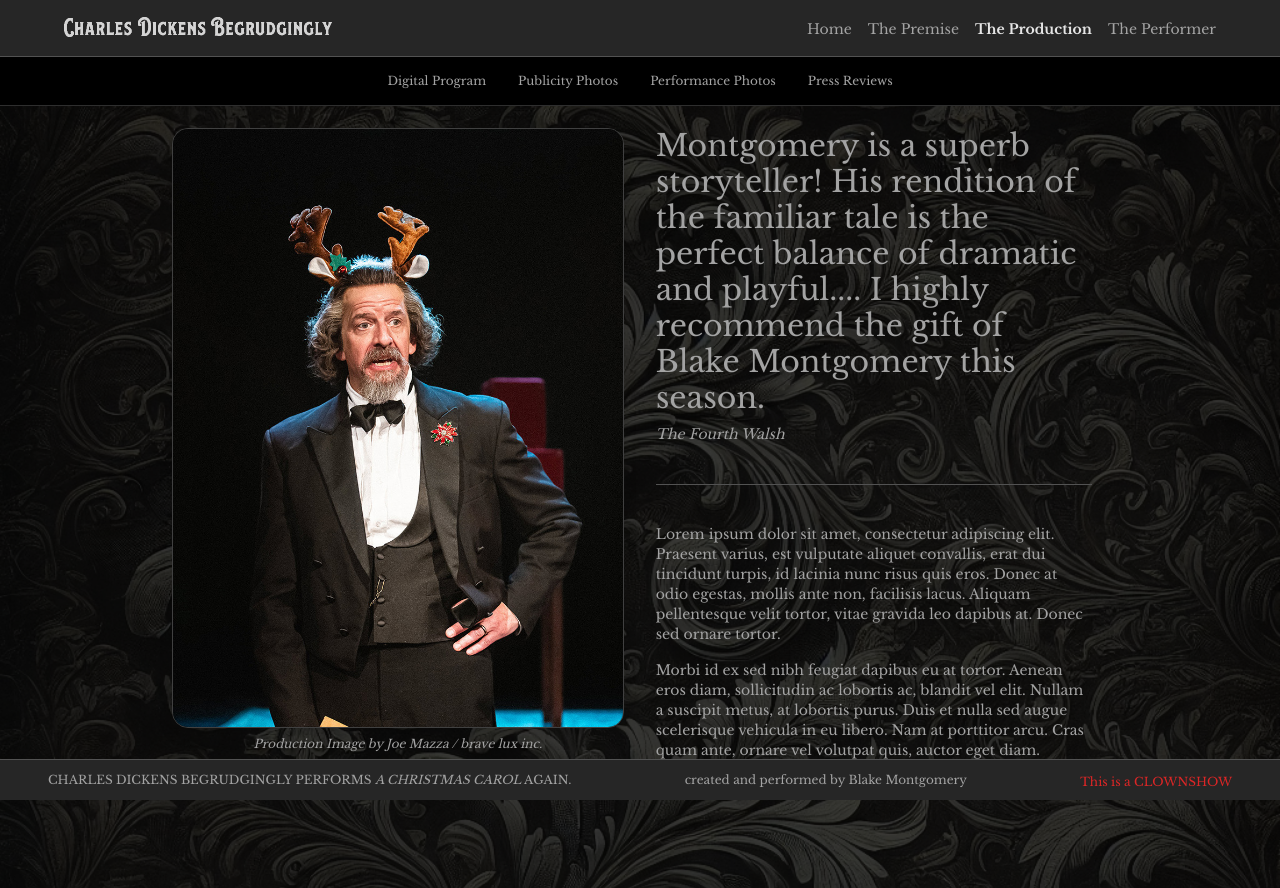
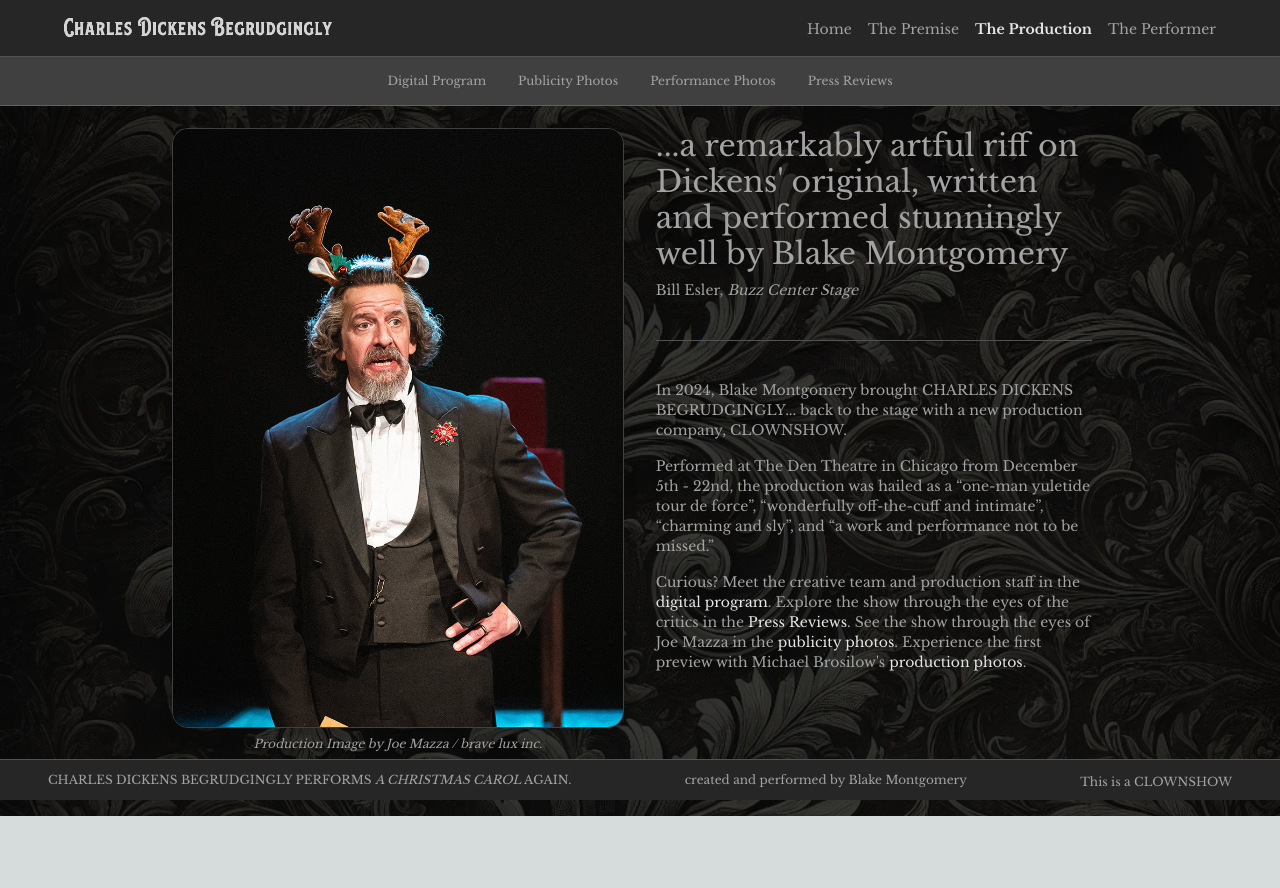
Before and after one commit to montblake/begrudgingly, a Next.js app: page /production in a window 1280 px wide. After the commit the page ends 816 px from the top, so only its background shows below. Built offline with nearby package versions, Linux system fonts and the light colour scheme.

Commit message:
More Details Filled out, Production Page

```diff
--- a/app/components/footer.tsx
+++ b/app/components/footer.tsx
@@ -82,7 +82,7 @@ export default function Footer() {
         >
           {/* <hr className="w-full border-neutral-600 border-t-1" /> */}
           {/* <div className="text-xs md:text-sm"> */}
-          <p className="text-xs inline-block text-red-600">
+          <p className="text-xs inline-block text-neutral-400 hover:text-red-600 active:underline">
             <span className="hidden lg:inline">This is a </span>
             <span className=" uppercase">clownshow</span>
           </p>
--- a/app/components/production_links.tsx
+++ b/app/components/production_links.tsx
@@ -26,7 +26,7 @@ export default function ProductionLinks() {
   ];
 
   return (
-    <div className="flex flex-row justify-center items-center gap-4 sm:gap-8 py-4 bg-black w-full h-fit border-b border-neutral-200/20 px-8">
+    <div className="flex flex-row justify-center items-center gap-4 sm:gap-8 py-4 bg-neutral-700 w-full h-fit border-b border-neutral-200/20 px-8">
       {links.map((link) => {
         const isCurrentPage = pathname === link.href;
         return (
--- /dev/null
+++ b/app/components/second_nav_prod.tsx
@@ -0,0 +1,31 @@
+export default function SecondNav() {
+  return (
+    <div className="flex flex-col justify-center items-start gap-2 text-xs lg:text-sm text-black w-full mix-blend-screen">
+      <div className="flex flex-col justify-center items-center gap-2 text-xs lg:text-sm text-black w-full">
+        <p className="text-neutral-400 text-xs font-normal">
+          production credits and company biographies
+        </p>
+        <a href="/performances">
+          <div className="bg-gradient-to-b from-amber-600/80 to-amber-900/80 px-4 py-2 rounded-xl w-full text-neutral-300 border-2 border-black hover:border-neutral-50 transition-colors duration-300 text-center">
+            digital program
+          </div>
+        </a>
+      </div>
+      <a href="/explore">
+        <button className="bg-gradient-to-b from-amber-600/80 to-amber-900/80 px-4 py-2 rounded-xl w-full text-neutral-300 border-2 border-black hover:border-neutral-50 transition-colors duration-300 text-center">
+          Press Reviews, excerpts and links
+        </button>
+      </a>
+      <a href="/artist">
+        <button className="bg-gradient-to-b from-amber-600/80 to-amber-900/80 px-4 py-2 rounded-xl w-full text-neutral-300 border-2 border-black hover:border-neutral-50 transition-colors duration-300 text-center">
+          Publicity photos by Joe Mazza / brave lux inc.
+        </button>
+      </a>
+      <a href="/artist">
+        <button className="bg-gradient-to-b from-amber-600/80 to-amber-900/80 px-4 py-2 rounded-xl w-full text-neutral-300 border-2 border-black hover:border-neutral-50 transition-colors duration-300 text-center">
+          Photos from first preview by Michael Brosilow.
+        </button>
+      </a>
+    </div>
+  );
+}
--- a/app/production/page.tsx
+++ b/app/production/page.tsx
@@ -1,4 +1,5 @@
 import Image from "next/image";
+import SecondNav from "../components/second_nav_prod";
 
 export default function Production() {
   return (
@@ -21,14 +22,20 @@ export default function Production() {
         <div className="w-full max-w-[500px] mx-auto flex flex-col py-4 md:py-0 md:pl-4 md:pr-4  h-full md:overflow-y-scroll">
           <div className="md:mb-0 text-neutral-400 px-4 sm:px-4 md:px-0">
             <h1 className="text-3xl text-center md:text-left drop-shadow-xl">
-              Montgomery is a superb storyteller! His rendition of the familiar
-              tale is the perfect balance of dramatic and playful.... I highly
-              recommend the gift of Blake Montgomery this season.
+              ...a remarkably artful riff on Dickens' original, written and
+              performed stunningly well by Blake Montgomery
             </h1>
             <p className="text-sm mt-2 text-center md:text-left">
-              <span className="italic">The Fourth Walsh</span>
+              Bill Esler, <span className="italic">Buzz Center Stage</span>
             </p>
           </div>
+          {/* <Image
+            src="/production-title.png"
+            alt="Charles Dickens Begrudgingly... at The Den Theatre, Chicago, December 2024"
+            width={1000}
+            height={1000}
+            className="w-full h-auto bg-black/25"
+          /> */}
 
           <div className="w-full h-4 flex justify-center md:justify-start items-center my-8">
             <hr className="w-full border-neutral-600" />
@@ -41,22 +48,39 @@ export default function Production() {
             /> */}
           </div>
 
-          <div className="w-full pt-4 pb-8 px-4 sm:px-4  sm:pb-12 md:px-0 md:pb-16 md:pt-0">
+          <div className="w-full pt-4 pb-8 px-4 sm:px-4  sm:pb-12 md:px-0 md:pb-8 md:pt-0">
             <p className="text-neutral-400 text-sm drop-shadow-xl">
-              Lorem ipsum dolor sit amet, consectetur adipiscing elit. Praesent
-              varius, est vulputate aliquet convallis, erat dui tincidunt
-              turpis, id lacinia nunc risus quis eros. Donec at odio egestas,
-              mollis ante non, facilisis lacus. Aliquam pellentesque velit
-              tortor, vitae gravida leo dapibus at. Donec sed ornare tortor.
+              In 2024, Blake Montgomery brought CHARLES DICKENS BEGRUDGINGLY...
+              back to the stage with a new production company, CLOWNSHOW.
             </p>
-            <p className="text-neutral-400 text-sm mt-4 drop-shadow-xl ">
-              Morbi id ex sed nibh feugiat dapibus eu at tortor. Aenean eros
-              diam, sollicitudin ac lobortis ac, blandit vel elit. Nullam a
-              suscipit metus, at lobortis purus. Duis et nulla sed augue
-              scelerisque vehicula in eu libero. Nam at porttitor arcu. Cras
-              quam ante, ornare vel volutpat quis, auctor eget diam.
+            <p className="text-neutral-400 text-sm drop-shadow-xl mt-4">
+              Performed at The Den Theatre in Chicago from December 5th - 22nd,
+              the production was hailed as a &ldquo;one-man yuletide tour de
+              force&rdquo;, &ldquo;wonderfully off-the-cuff and intimate&rdquo;,
+              &ldquo;charming and sly&rdquo;, and &ldquo;a work and performance
+              not to be missed.&rdquo;
+            </p>
+            <p className="text-neutral-400 text-sm drop-shadow-xl mt-4">
+              Curious? Meet the creative team and production staff in the{" "}
+              <a href="/performances" className="text-neutral-200">
+                digital program
+              </a>
+              . Explore the show through the eyes of the critics in the{" "}
+              <a href="/performances" className="text-neutral-200">
+                Press Reviews
+              </a>
+              . See the show through the eyes of Joe Mazza in the{" "}
+              <a href="/performances" className="text-neutral-200">
+                publicity photos
+              </a>
+              . Experience the first preview with Michael Brosilow&apos;s{" "}
+              <a href="/performances" className="text-neutral-200">
+                production photos
+              </a>
+              .
             </p>
           </div>
+          {/* <SecondNav /> */}
         </div>
       </div>
     </main>
```
Also changed, not shown: public/production-title.png (added).
